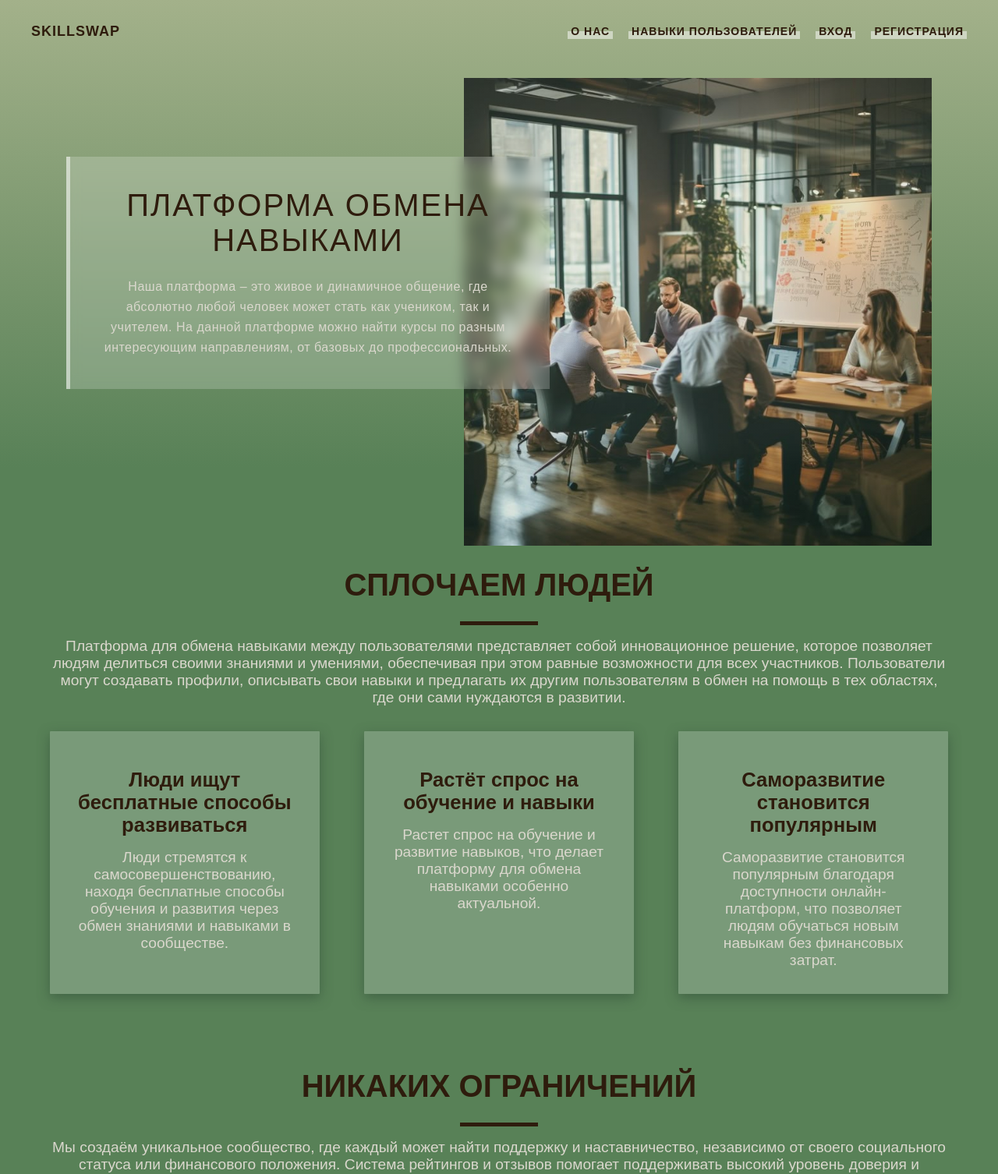
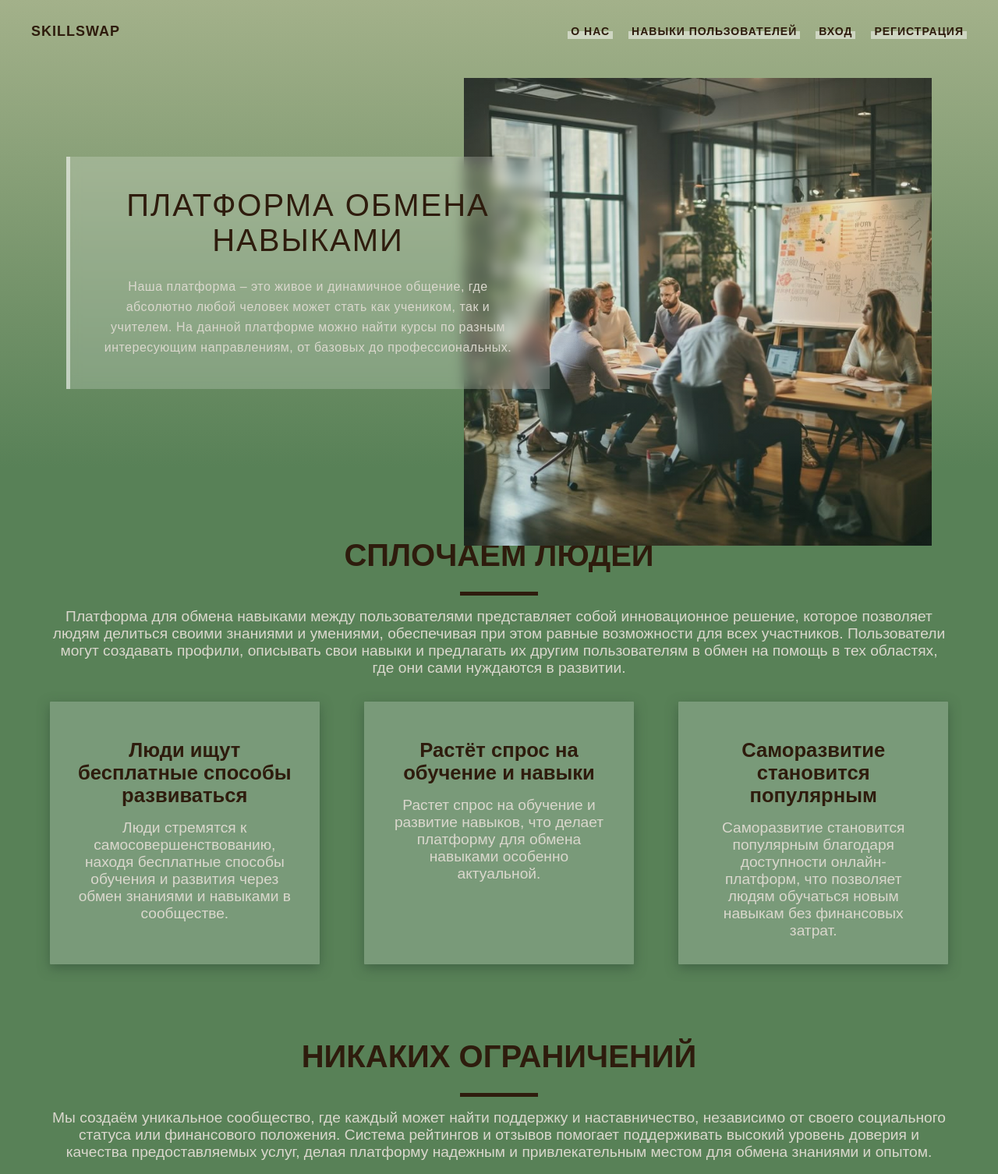
Before and after one commit to dextrinne/web-backend, a PHP site: page / in a window 1280 px wide. Shown: the top 1506 px of the page at 78% size. Run offline with PHP 8.4, Linux system fonts and the light colour scheme; some libraries are stand-ins or nearby versions.

Commit message:
Update style.css

```diff
--- a/skillswap/style/style.css
+++ b/skillswap/style/style.css
@@ -221,7 +221,7 @@ p {
 }
 
 .section1 {
-  padding-top: 10%;
+  padding-top: 7%;
   text-align: center;
   background-color: #588157;
 }
```
